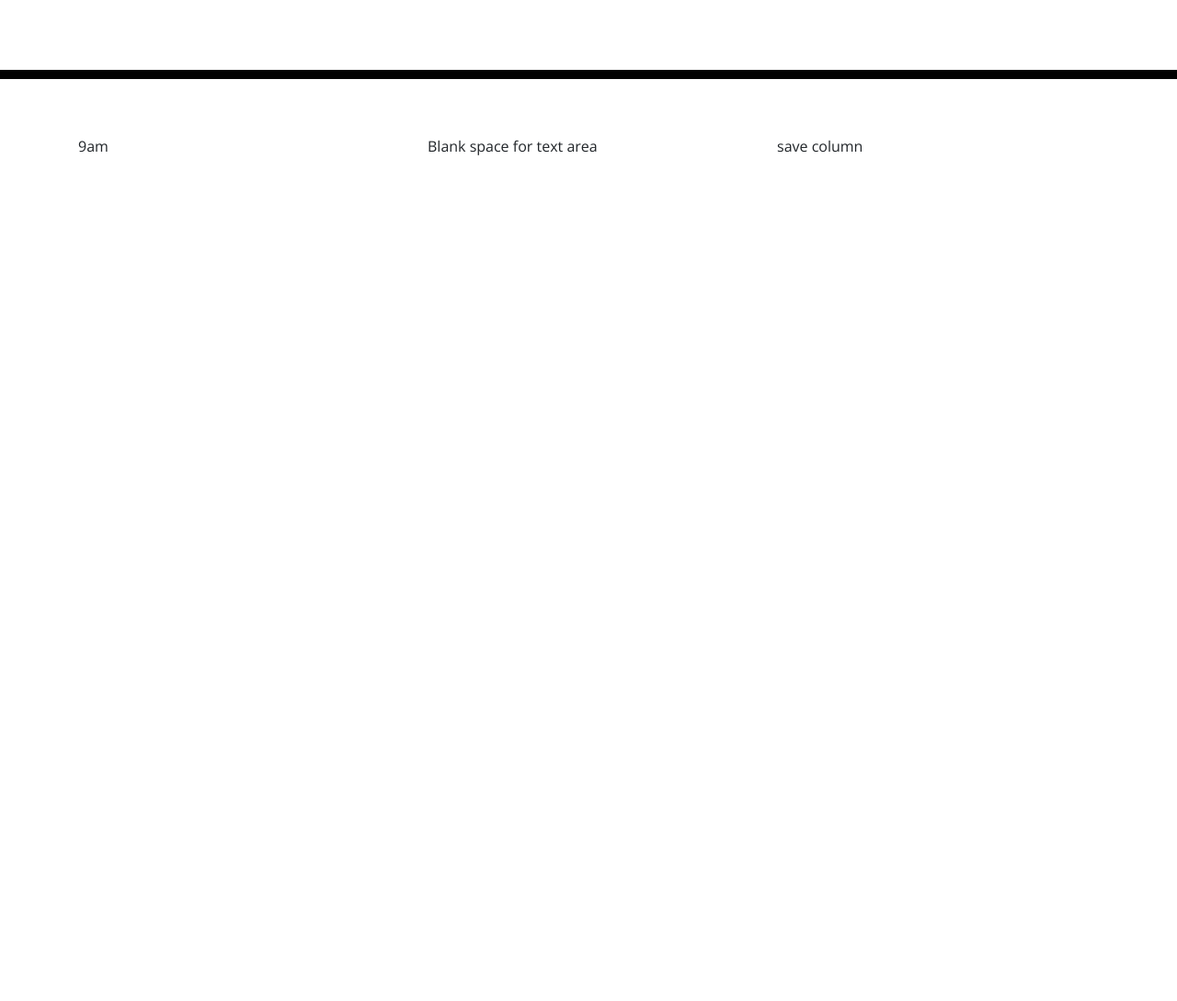
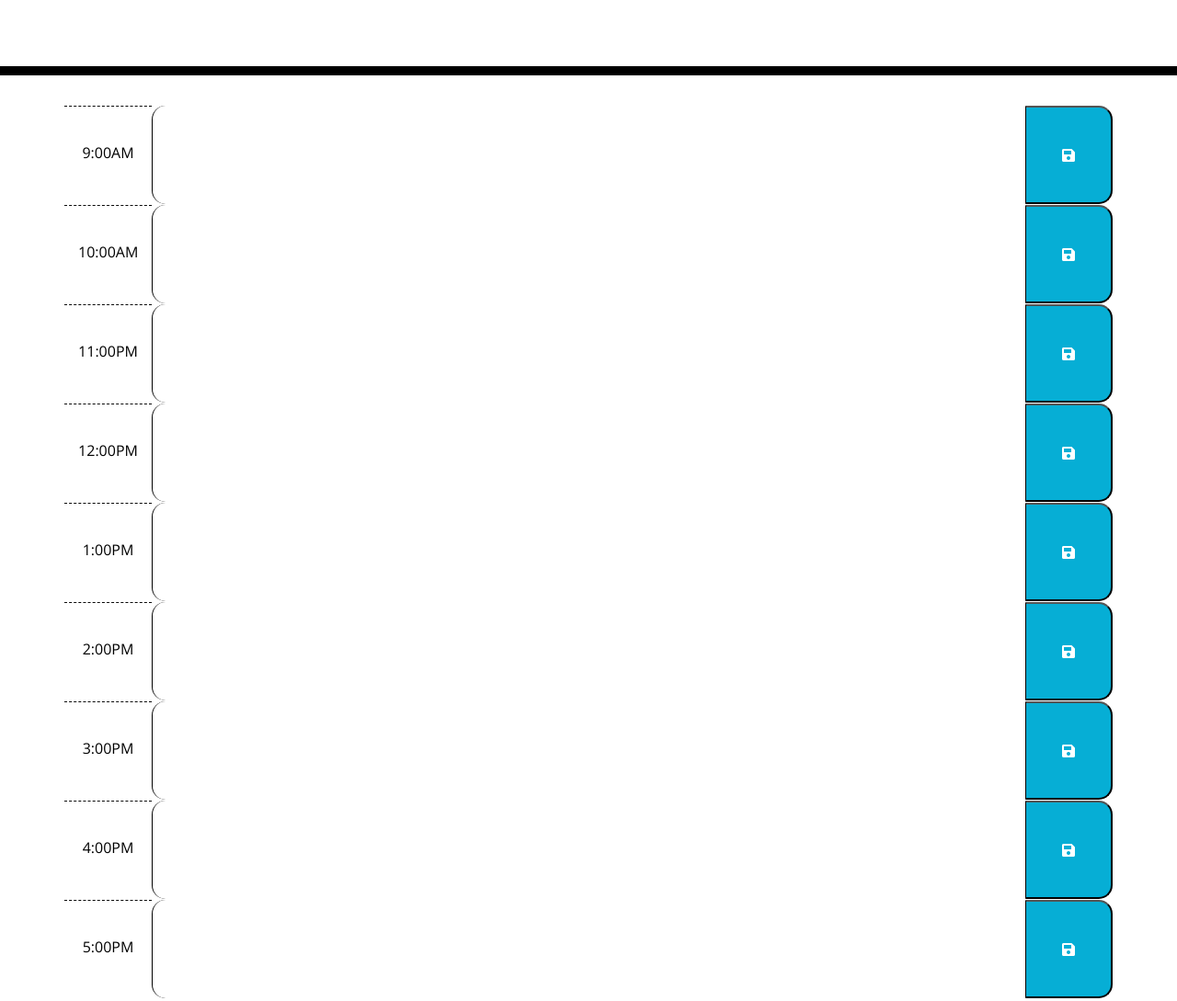
Before and after one commit to RyC2014/scheduling-app, a plain HTML site: page index.html in a window 1280 px wide. Shown: the part 182-1271 px from the top of the page at 92% size. Before the commit the page ends 800 px from the top, so only its background shows below. Drawn offline with nearby package versions, Linux system fonts and the light colour scheme.

Commit message:
updated HTML and CSS structure

```diff
--- a/index.html
+++ b/index.html
@@ -1,51 +1,99 @@
 <!DOCTYPE html>
 <html lang="en">
+
 <head>
   <meta charset="UTF-8" />
   <meta name="viewport" content="width=device-width, initial-scale=1.0" />
   <meta http-equiv="X-UA-Compatible" content="ie=edge" />
-    <link
-      rel="stylesheet"
-      href="https://stackpath.bootstrapcdn.com/bootstrap/4.3.1/css/bootstrap.min.css"
-    />
-    <link
-      rel="stylesheet"
-      href="https://use.fontawesome.com/releases/v5.8.1/css/all.css"
-      integrity="sha384-50oBUHEmvpQ+1lW4y57PTFmhCaXp0ML5d60M1M7uH2+nqUivzIebhndOJK28anvf"
-      crossorigin="anonymous"
-    />
-    <link
-      href="https://fonts.googleapis.com/css?family=Open+Sans&display=swap"
-      rel="stylesheet"
-    />
+
+  <link rel="stylesheet" href="https://stackpath.bootstrapcdn.com/bootstrap/4.3.1/css/bootstrap.min.css" />
+  <link rel="stylesheet" href="https://use.fontawesome.com/releases/v5.8.1/css/all.css"
+    integrity="sha384-50oBUHEmvpQ+1lW4y57PTFmhCaXp0ML5d60M1M7uH2+nqUivzIebhndOJK28anvf" crossorigin="anonymous" />
+  <link href="https://fonts.googleapis.com/css?family=Open+Sans&display=swap" rel="stylesheet" />
   <link rel="stylesheet" href="style.css" />
+
   <title>Work Day Scheduler</title>
+
+
 </head>
 
 <body>
   <header class="jumbotron">
     <h1 class="display-3">Work Day Scheduler</h1>
-      <p class="lead">A simple calendar app for scheduling your work day</p>
-      <p id="currentDay" class="lead"></p>
+    <p class="guide">A simple calendar app for scheduling your work day</p>
+    <p id="currentDay" class="guide"></p>
   </header>
   <div class="container">
-
-      <div class="row">
-        <div class="col-sm" id="time">
-          <p>9am</p>
+    <!-- Timeblocks go here -->
+    <div class="row nine">
+      <div class="col-1 hour">
+        <p class="hour9">9:00AM</p>
       </div>
-        <div class="col-sm" id="text-area">
-          <p>Blank space for text area</p>
+      <article class="col-10 time-block hr9"></article>
+      <button class="col-1 saveBtn fas fa-save btn9"></button>
     </div>
-        <div class="col-sm" id="save-area">
-          <p>save column</p>
+    <div class="row ten">
+      <div class="col-1 hour">
+        <p class="hour10">10:00AM</p>
+      </div>
+      <article class="col-10 time-block hr10"></article>
+      <button class="col-1 saveBtn fas fa-save btn10"></button>
+    </div>
+    <div class="row eleven">
+      <div class="col-1 hour">
+        <p class="hour11">11:00PM</p>
+      </div>
+      <article class="col-10 time-block hr11"></article>
+      <button class="col-1 saveBtn fas fa-save btn11"></button>
+    </div>
+    <div class="row twelve">
+      <div class="col-1 hour">
+        <p class="hour12">12:00PM</p>
+      </div>
+      <article class="col-10 time-block hr12"></article>
+      <button class="col-1 saveBtn fas fa-save btn12"></button>
+    </div>
+    <div class="row one">
+      <div class="col-1 hour">
+        <p class="hour1">1:00PM</p>
+      </div>
+      <article class="col-10 time-block hr1"></article>
+      <button class="col-1 saveBtn fas fa-save btn1"></button>
+    </div>
+    <div class="row two">
+      <div class="col-1 hour">
+        <p class="hour2">2:00PM</p>
+      </div>
+      <article class="col-10 time-block hr2"></article>
+      <button class="col-1 saveBtn fas fa-save btn2"></button>
+    </div>
+    <div class="row three">
+      <div class="col-1 hour">
+        <p class="hour3">3:00PM</p>
+      </div>
+      <article class="col-10 time-block hr3"></article>
+      <button class="col-1 saveBtn fas fa-save btn3"></button>
+    </div>
+    <div class="row four">
+      <div class="col-1 hour">
+        <p class="hour4">4:00PM</p>
+      </div>
+      <article class="col-10 time-block hr4"></article>
+      <button class="col-1 saveBtn fas fa-save btn4"></button>
+    </div>
+    <div class="row five">
+      <div class="col-1 hour">
+        <p class="hour5">5:00PM</p>
+      </div>
+      <article class="col-10 time-block hr5"></article>
+      <button class="col-1 saveBtn fas fa-save btn5"></button>
     </div>
   </div>
-      <!-- Timeblocks go here -->
-    </div>
+
 
   <script src="https://code.jquery.com/jquery-3.4.1.min.js"></script>
   <script src="https://cdnjs.cloudflare.com/ajax/libs/moment.js/2.24.0/moment.min.js"></script>
   <script src="script.js"></script>
 </body>
+
 </html>
--- a/style.css
+++ b/style.css
@@ -4,11 +4,11 @@ body {
   line-height: 1;
 }
 
-textarea{
+article {
   background: transparent;
   border: none;
   resize: none;
-  color: #000000;
+  color: #000000 !important;
   border-left: 1px solid black;
   padding: 10px;
 }
@@ -21,19 +21,23 @@ textarea{
   border-bottom: 10px solid black;
 }
 
-.description{
+.description {
   white-space: pre-wrap;
 }
 
-.time-block{
-  text-align: center;
+.time-block {
   border-radius: 15px;
+}
+
+.time-block:focus {
+  outline: none;
 }
 
 .row {
   white-space: pre-wrap;
   height: 80px;
-  border-top: 1px solid white;;
+  border-top: 1px solid white;
+  position: relative;
 }
 
 .hour {
@@ -61,11 +65,29 @@ textarea{
   border-left: 1px solid black;
   border-top-right-radius: 15px;
   border-bottom-right-radius: 15px;
-  background-color: #06AED5;
+  background-color: #06aed5;
   color: white;
 }
 
-.saveBtn i:hover {
+.saveBtn:hover {
   font-size: 20px;
-  transition: all .3s ease-in-out;
+  transition: all 0.25s ease-in-out;
+  color: #000;
 }
+
+.saveBtn:focus {
+  outline: none;
+}
+
+.guide {
+  color: #000000;
+}
+
+.row {
+  margin-top: 28px;
+}
+
+.hour p {
+  text-align: center;
+  padding-top: 10px;
+}
```
Lines whose indentation alone changed are shown as unchanged.
